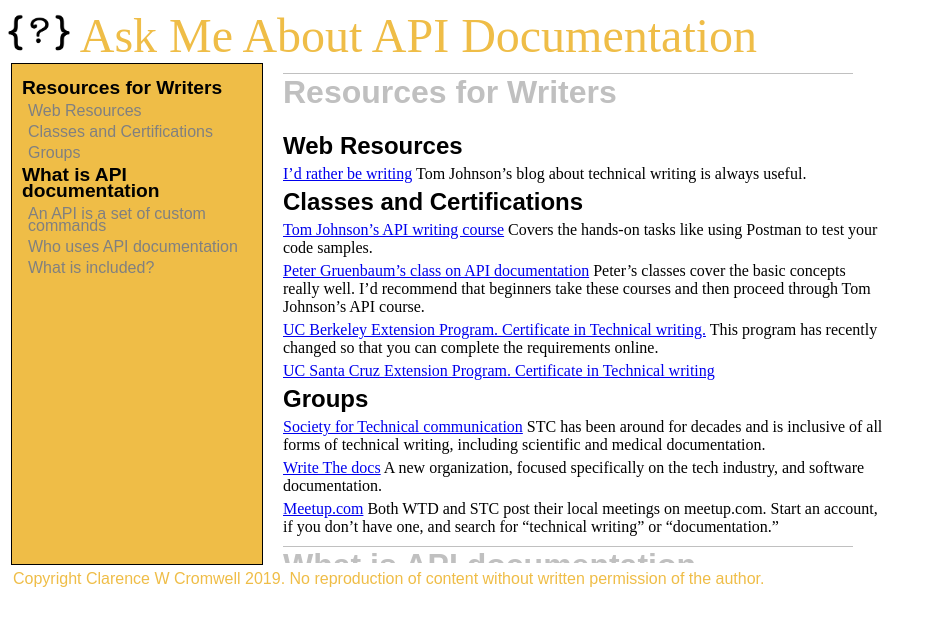
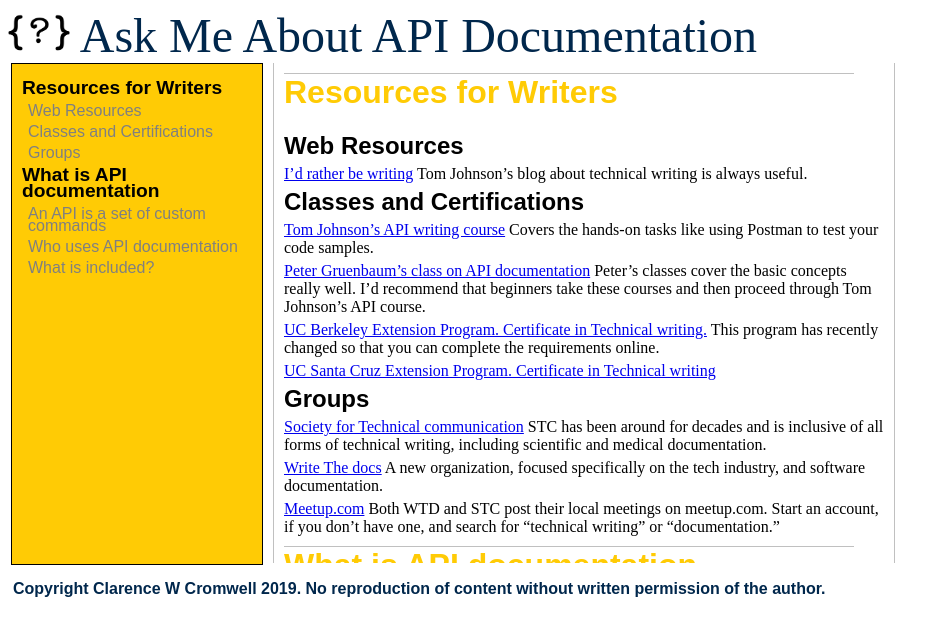
Before and after one commit to cwcromwell/askme, a plain HTML site: page index.html in a window 1280 px wide. Shown: the whole page, without its empty margins (0-950 px from the left). Drawn offline with Linux system fonts and the light colour scheme.

Commit message:
css changes only. School colors and borders around text.

```diff
--- a/styles/site.css
+++ b/styles/site.css
@@ -22,7 +22,7 @@ iframe:first-child {
 float:left;
 width: 25%;
 max-width: 250px;
-background-color: #efbd47;
+background-color: #ffcb05;
 height:500px;
 border: 1px solid black;
 margin-left: 3px;
@@ -44,7 +44,12 @@ margin-bottom: 0px;
 width:600px;
 height: 500px;
 
+}
 
+#content {
+border-left: 1px solid silver;
+border-right: 1px solid silver;
+padding-right: 20px;
 
 }
 
@@ -57,16 +62,17 @@ menu, ul {
 
 #footer {
 background-color: white;
-color: #efbd47;
+color: #00274c;
 font-family: sans-serif;
+font-weight: bolder;
 height: 1.5em;
 width: 75%;
-margin-top: 0px;
+margin-top: 10px;
 padding: 5px;
 }
 
 .menu-h1{
-  color:black;
+  color:00274c;
   height:auto;
   font-family: sans-serif;
   font-weight: bolder;
@@ -111,7 +117,6 @@ padding: 5px;
   height:.8em;
   width:auto;
   display: inline;
-  background-color: #efbd47;
 }
 .floatclear {
   clear:both;
@@ -119,7 +124,7 @@ padding: 5px;
 
 h1 {
 
-  color: silver;
+  color: ffcb05;
   font-family: sans-serif;
   font-weight: bold;
   padding-bottom: .5em;
@@ -144,7 +149,7 @@ h2 {
 }
 
 #title {
-  color: #efbd47;
+  color: #00274c;
   font-size: 3em;
   float: left;
   display: inline;
```
